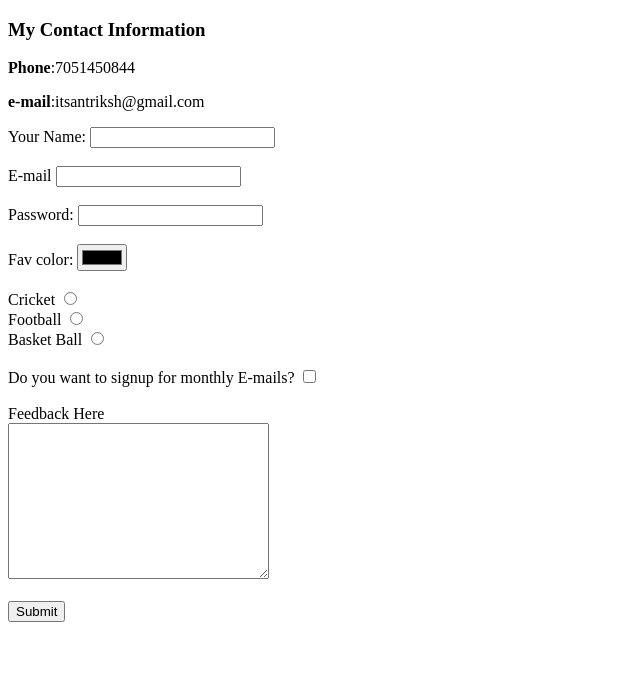
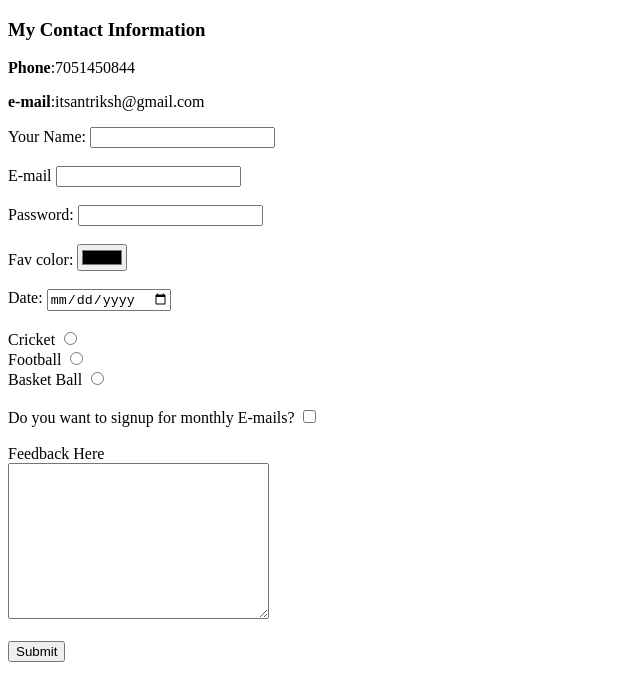
Before and after one commit to AntrikshNarang/cv2, a plain HTML site: page contact.html in a window 1280 px wide. Shown: the whole page, without its empty margins (0-640 px from the left). Drawn offline with Linux system fonts and the light colour scheme.

Commit message:
Added Date

```diff
--- a/contact.html
+++ b/contact.html
@@ -25,6 +25,9 @@
         <label for="color">Fav color:</label>
         <input type="color">
         <br><br>
+        <label for="date">Date:</label>
+        <input type="date" name="date" id="date">
+        <br><br>
         <label for="Cricket">Cricket</label>
         <input type="radio" name="hobby" id="Cricket">
         <br>
```
